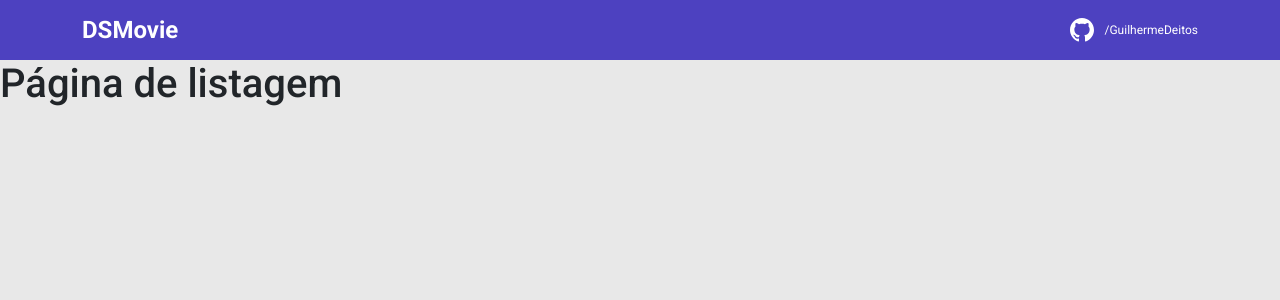
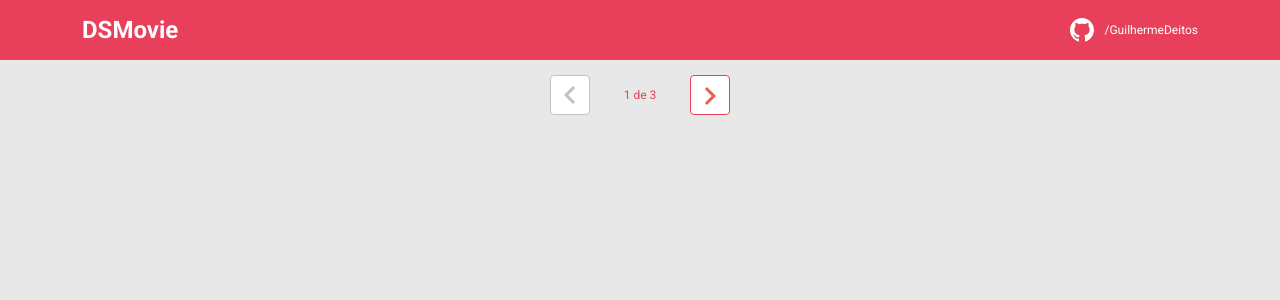
Before and after one commit to GuilhermeDeitos/SemanaSpringReact, a React (Create React App) app in the folder frontend/: page / in a window 1280 px wide. Shown: the top 300 px of the page. Built offline with nearby package versions, Linux system fonts and the light colour scheme.

Commit message:
Paginação

```diff
--- a/frontend/src/index.css
+++ b/frontend/src/index.css
@@ -1,7 +1,7 @@
 @import url('https://fonts.googleapis.com/css2?family=Roboto:wght@400;500;700&display=swap');
 
 :root {
-  --color-primary: #4D41C0;
+  --color-primary: #E83F5B;
 }
 
 * {
@@ -16,4 +16,5 @@ html, body {
 a, a:hover {
   text-decoration: none;
   color: unset;
+
 }
--- a/frontend/src/pages/form/index.tsx
+++ b/frontend/src/pages/form/index.tsx
@@ -11,9 +11,9 @@ function form(){
     }
     return(
         <div className="dsmovie-form-container">
-            <img className="dsmovie-card-image" src= {movie.image} alt="Demon Slayer - Mugen Train: O Filme" />
+            <img className="dsmovie-card-image" src= {movie.image} alt={movie.title} />
             <div className=" dsmovie-card-bottom-container">
-                <h3>Demon Slayer - Mugen Train: O Filme</h3>
+                <h3>{movie.title}</h3>
                 <form className="dsmovie-form">
                     <div className="form-group dsmovie-form-group">
                         <label htmlFor="email">Informe seu email</label>
--- a/frontend/src/pages/form/styles.css
+++ b/frontend/src/pages/form/styles.css
@@ -67,6 +67,7 @@
     align-items: center;
     justify-content: center;
     border: none;
+    transition: .5s;
 }
 .dsmovie-form-saveButton{
     display: flex;
--- a/frontend/src/pages/listing/index.tsx
+++ b/frontend/src/pages/listing/index.tsx
@@ -1,6 +1,19 @@
+import {ReactComponent as Arrow} from '../../assets/img/arrow.svg'
+import './styles.css'
 function listing() {
     return(
-        <h1>Página de listagem</h1>
+        <div className="dsmovie-pagination-container">
+            <div className="dsmovie-pagination-box">
+                <button className="dsmovie-pagination-button" disabled={true}>
+                    <Arrow/>
+                </button>
+                <p>{`${1} de  ${3}`}</p>
+                <button className="dsmovie-pagination-button" disabled={false}>
+                    <Arrow className="dsmovie-arrow-flip"/>
+                </button>
+            </div>
+
+        </div>
     )
 }
 
--- /dev/null
+++ b/frontend/src/pages/listing/styles.css
@@ -0,0 +1,45 @@
+.dsmovie-pagination-container{
+    display: flex;
+    align-items: center;
+    justify-content:center;
+    padding: 15px 0;
+}
+
+.dsmovie-pagination-box{
+    width:180px;
+    display: flex;
+    justify-content:space-between;
+    align-items: center;
+}
+.dsmovie-pagination-button {
+    width: 40px;
+    height: 40px;
+    border-radius: 4px;
+    background-color: #fff;
+    display: flex;
+    justify-content: center;
+    align-items: center;
+    border: 1px solid var(--color-primary);
+    cursor: pointer;
+}
+
+.dsmovie-pagination-button svg {
+    filter: invert(38%) sepia(83%) saturate(2686%) hue-rotate(326deg) brightness(93%) contrast(96%);
+}
+.dsmovie-pagination-button:disabled {
+    border: 1px solid #c2c2c2;
+    cursor: unset;
+}
+
+.dsmovie-pagination-button:disabled svg {
+    filter: none;
+}
+.dsmovie-pagination-container p {
+    margin: 0;
+    font-size: 12px;
+    color: var(--color-primary);
+}
+
+.dsmovie-arrow-flip {
+    transform: rotate(180deg);
+}
```
Also changed, not shown: frontend/src/assets/img/arrow.svg (added).
